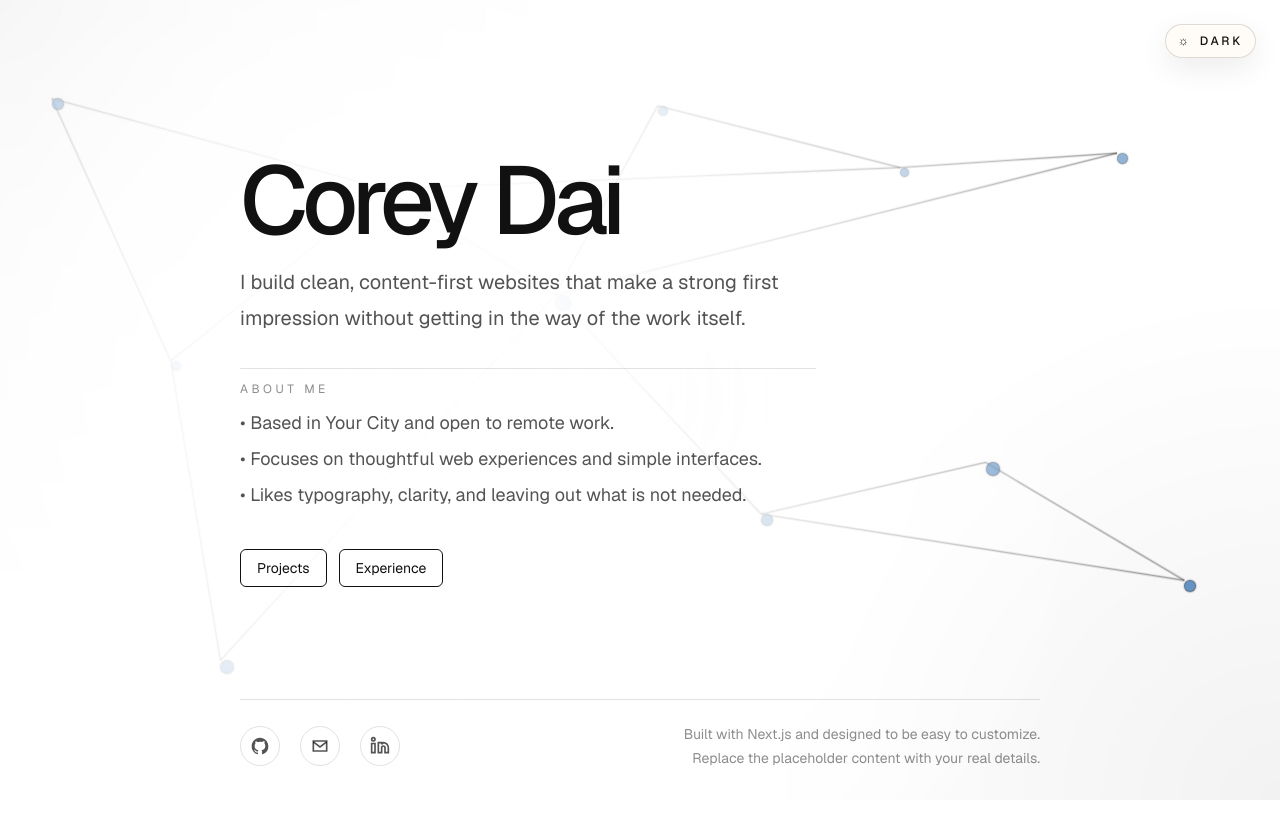
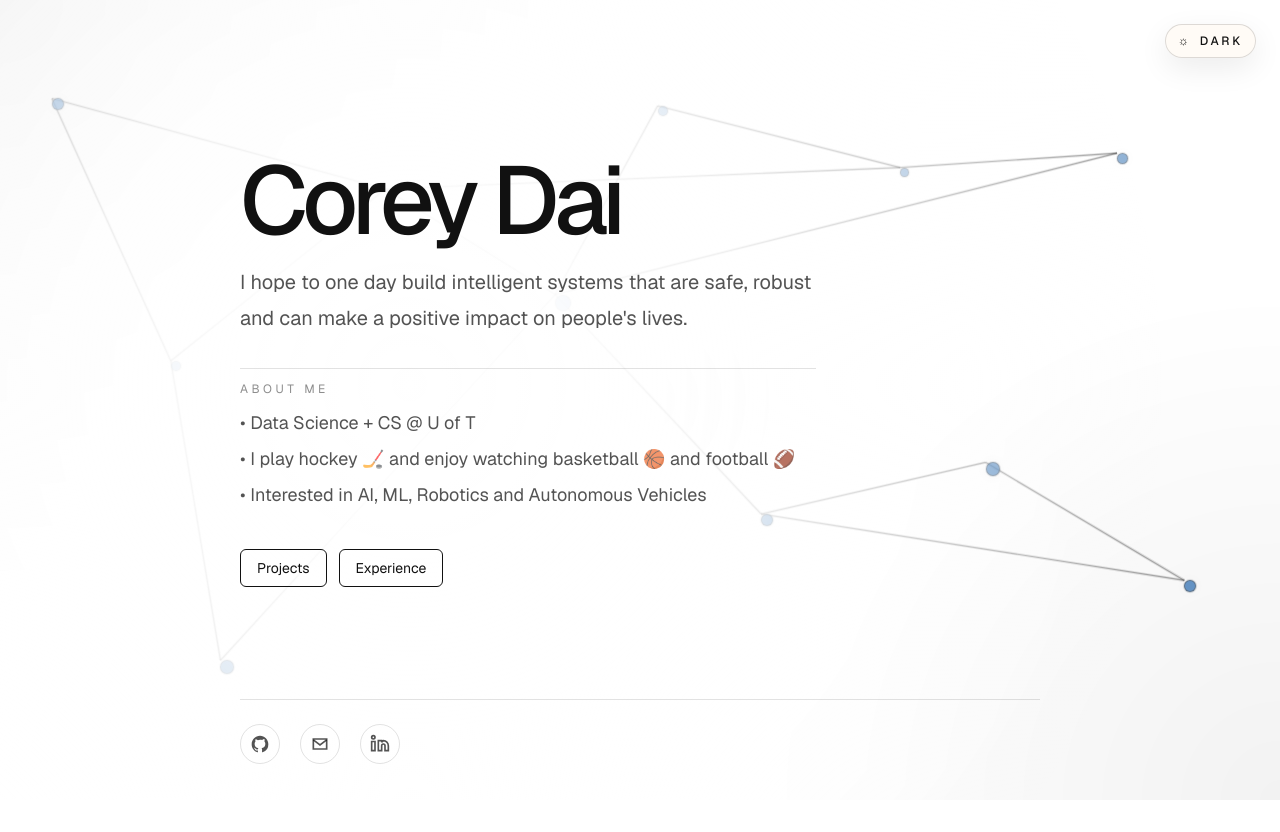
Before and after one commit to CDplayerxOne/website, a Next.js app: page / in a window 1280 px wide. Built offline with nearby package versions, Linux system fonts and the light colour scheme.

Commit message:
added bio and links

```diff
--- a/src/app/page.tsx
+++ b/src/app/page.tsx
@@ -11,19 +11,24 @@ export default function Home() {
       <section className="flex flex-1 items-start py-16 sm:py-20 lg:py-28">
         <div className="max-w-2xl space-y-8">
           <div className="space-y-4">
-            <h1 className="text-6xl font-medium leading-none tracking-[-0.06em] text-[color:var(--foreground)] sm:text-7xl lg:text-8xl">
+            <h1 className="text-6xl font-medium leading-none tracking-[-0.06em] text-foreground sm:text-7xl lg:text-8xl">
               {about.name}
             </h1>
-            <p className="max-w-xl text-lg leading-8 text-[color:var(--muted)] sm:text-xl sm:leading-9">
-              {about.summary}
+            <p className="max-w-xl text-lg leading-8 text-(--muted) sm:text-xl sm:leading-9">
+              {about.summary.split("\n").map((line, index) => (
+                <span key={index}>
+                  {line}
+                  <br />
+                </span>
+              ))}
             </p>
           </div>
 
-          <div className="space-y-3 border-t border-[color:var(--border)] pt-3">
-            <p className="text-xs uppercase tracking-[0.3em] text-[color:var(--muted-strong)]">
+          <div className="space-y-3 border-t border-(--border) pt-3">
+            <p className="text-xs uppercase tracking-[0.3em] text-(--muted-strong)">
               About me
             </p>
-            <ul className="space-y-2 text-base leading-7 text-[color:var(--muted)] sm:text-lg">
+            <ul className="space-y-2 text-base leading-7 text-(--muted) sm:text-lg">
               {about.facts.map((fact) => (
                 <li key={fact}>• {fact}</li>
               ))}
@@ -34,7 +39,7 @@ export default function Home() {
             {about.links.map((link) => (
               <a
                 key={link.label}
-                className="rounded-md border border-[color:var(--foreground)] px-4 py-2 text-sm text-[color:var(--foreground)] transition hover:bg-[color:var(--foreground)] hover:text-[color:var(--background)]"
+                className="rounded-md border border-foreground px-4 py-2 text-sm text-foreground transition hover:bg-[color:var(--foreground)] hover:text-[color:var(--background)]"
                 href={link.href}
               >
                 {link.label}
--- a/src/components/site-footer.tsx
+++ b/src/components/site-footer.tsx
@@ -43,10 +43,10 @@ export function SiteFooter() {
   const { contact, footer } = siteContent;
 
   return (
-    <footer className="flex flex-col gap-4 border-t border-[color:var(--border)] py-6 text-sm text-[color:var(--muted-strong)] sm:flex-row sm:items-center sm:justify-between">
-      <div className="flex items-center gap-5 text-[color:var(--muted)]">
+    <footer className="flex flex-col gap-4 border-t border-(--border) py-6 text-sm text-(--muted-strong) sm:flex-row sm:items-center sm:justify-between">
+      <div className="flex items-center gap-5 text-(--muted)">
         <a
-          className="inline-flex h-10 w-10 items-center justify-center rounded-full border border-[color:var(--border)] transition hover:border-[color:var(--foreground)] hover:text-[color:var(--foreground)]"
+          className="inline-flex h-10 w-10 items-center justify-center rounded-full border border-(--border) transition hover:border-foreground hover:text-foreground"
           href={contact.links[0].href}
           aria-label="GitHub"
           title="GitHub"
@@ -54,7 +54,7 @@ export function SiteFooter() {
           <GithubIcon />
         </a>
         <a
-          className="inline-flex h-10 w-10 items-center justify-center rounded-full border border-[color:var(--border)] transition hover:border-[color:var(--foreground)] hover:text-[color:var(--foreground)]"
+          className="inline-flex h-10 w-10 items-center justify-center rounded-full border border-(--border) transition hover:border-foreground hover:text-foreground"
           href={`mailto:${contact.email}`}
           aria-label="Email"
           title="Email"
@@ -62,7 +62,7 @@ export function SiteFooter() {
           <MailIcon />
         </a>
         <a
-          className="inline-flex h-10 w-10 items-center justify-center rounded-full border border-[color:var(--border)] transition hover:border-[color:var(--foreground)] hover:text-[color:var(--foreground)]"
+          className="inline-flex h-10 w-10 items-center justify-center rounded-full border border-(--border) transition hover:border-foreground hover:text-foreground"
           href={contact.links[1].href}
           aria-label="LinkedIn"
           title="LinkedIn"
@@ -70,10 +70,9 @@ export function SiteFooter() {
           <LinkedinIcon />
         </a>
       </div>
-      <div className="space-y-1 text-[color:var(--muted-strong)] sm:text-right">
+      {/* <div className="space-y-1 text-(--muted-strong) sm:text-right">
         <p>{footer.note}</p>
-        <p>{footer.credit}</p>
-      </div>
+      </div> */}
     </footer>
   );
 }
--- a/src/data/site.ts
+++ b/src/data/site.ts
@@ -2,11 +2,11 @@ export const siteContent = {
   about: {
     name: "Corey Dai",
     summary:
-      "I build clean, content-first websites that make a strong first impression without getting in the way of the work itself.",
+      "I hope to one day build intelligent systems that are safe, robust and can make a positive impact on people's lives.",
     facts: [
-      "Based in Your City and open to remote work.",
-      "Focuses on thoughtful web experiences and simple interfaces.",
-      "Likes typography, clarity, and leaving out what is not needed.",
+      "Data Science + CS @ U of T",
+      "I play hockey 🏒 and enjoy watching basketball 🏀 and football 🏈",
+      "Interested in AI, ML, Robotics and Autonomous Vehicles",
     ],
     links: [
       { label: "Projects", href: "/projects" },
@@ -62,17 +62,16 @@ export const siteContent = {
     "Tailwind CSS",
   ],
   contact: {
-    heading: "Let us make the next version of your website feel sharper.",
-    summary:
-      "If you want a polished personal site, a portfolio refresh, or help turning a rough concept into a clean web presence, I would love to hear from you.",
-    email: "hello@yourname.dev",
+    email: "corey.dai@mail.utoronto.ca",
     links: [
-      { label: "GitHub", href: "https://github.com/" },
-      { label: "LinkedIn", href: "https://www.linkedin.com/" },
+      { label: "GitHub", href: "https://github.com/CDplayerxOne" },
+      {
+        label: "LinkedIn",
+        href: "https://www.linkedin.com/in/corey-dai-253734337/",
+      },
     ],
   },
   footer: {
-    note: "Built with Next.js and designed to be easy to customize.",
-    credit: "Replace the placeholder content with your real details.",
+    note: "Built with Next.js",
   },
 } as const;
```
